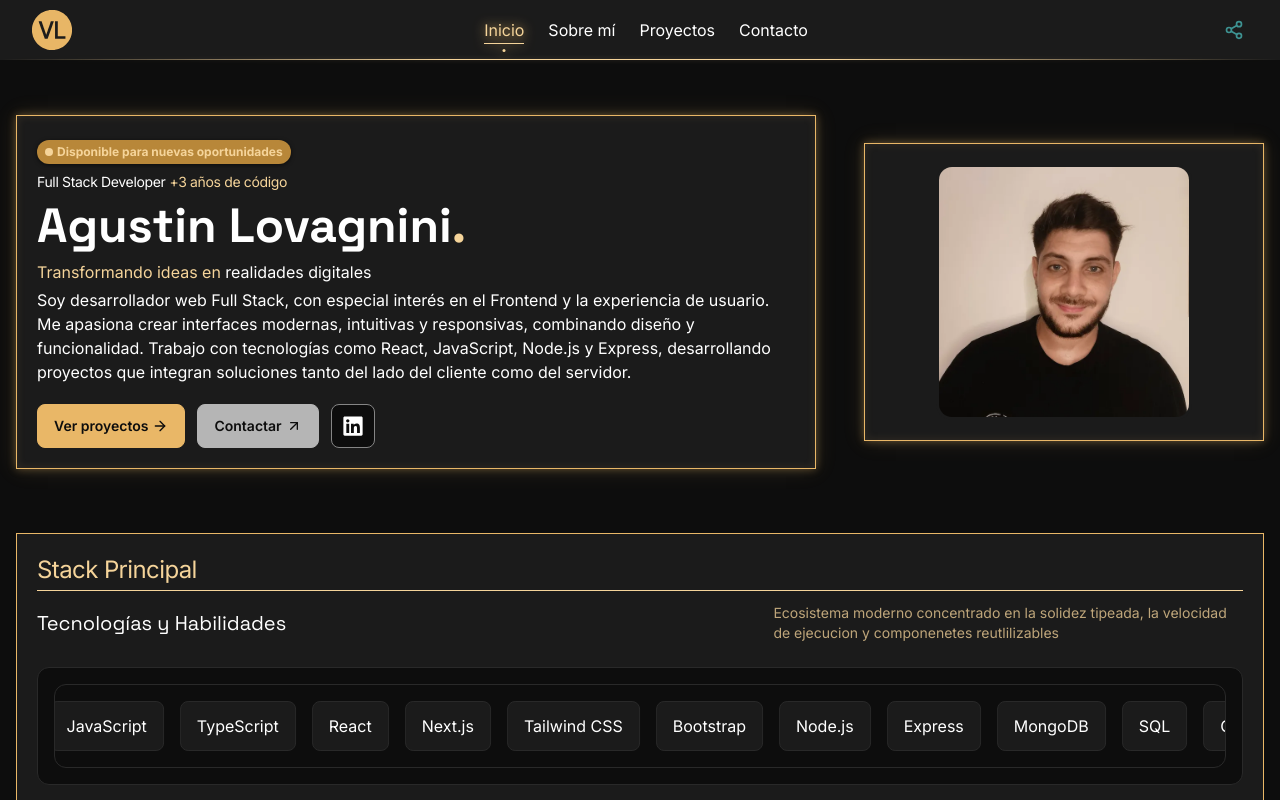
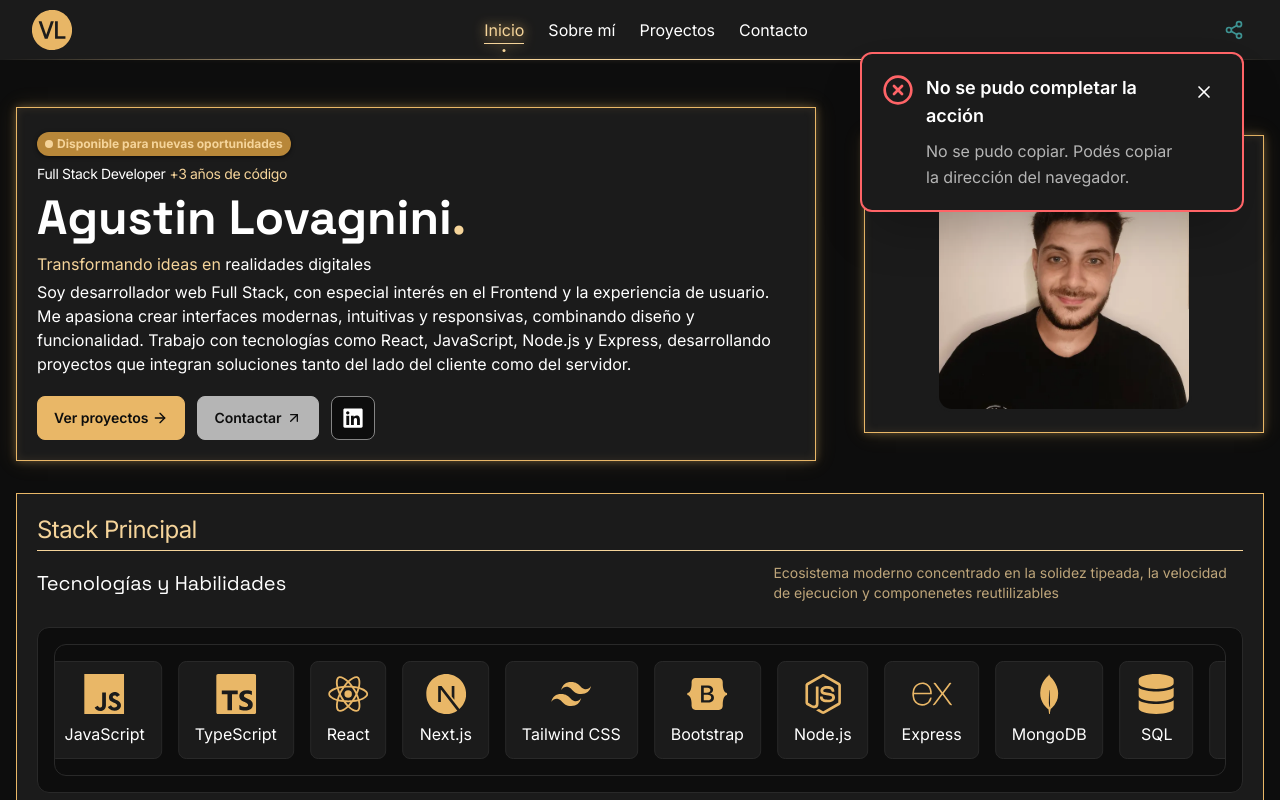
Before and after one commit to agustin-lovagnini/agustin-lovagnini-cv, a Next.js app: page / in a window 1280 px wide. Both pictures are taken after a click on the button "Compartir portfolio". Shown: the top 800 px of the page. Built offline with nearby package versions, Linux system fonts and the light colour scheme.

Commit message:
feat: mejorar la presentación y funcionalidad del portfolio, incluyendo íconos en la marquesina de tecnologías y ajustes en el footer y botón de compartir

```diff
--- a/app/page.tsx
+++ b/app/page.tsx
@@ -5,7 +5,7 @@ import TechnologiesMarquee from "../components/TechnologiesMarquee";
 
 export default function Home() {
   return (
-    <main className="w-full min-h-screen flex flex-col items-center justify-center gap-16 px-4 py-8 ">
+    <main className="w-full min-h-screen flex flex-col items-center justify-center gap-8 px-4 py-8 ">
       <section
         aria-labelledby="presentacion-personal"
         className="grid grid-cols-1 items-center gap-8 md:grid-cols-[2fr_1fr] md:gap-12"
--- a/components/Footer.tsx
+++ b/components/Footer.tsx
@@ -42,7 +42,7 @@ export default function Footer() {
                 </nav>
             </div>
 
-            <p className="mt-4 text-center text-xs leading-relaxed select-none">
+            <p className="mt-2 text-center text-xs leading-relaxed select-none">
                 &copy; 2026 Agustín Lovagnini · Portfolio profesional
             </p>
         </footer>
--- a/components/ShareButton.tsx
+++ b/components/ShareButton.tsx
@@ -1,18 +1,34 @@
 "use client";
 
-import { Share2 } from "lucide-react";
+import { useState } from "react";
+import { createPortal } from "react-dom";
+import { CheckCircle2, CircleX, Share2, X } from "lucide-react";
+import type { MouseEvent } from "react";
 
 export default function ShareButton() {
+    const [message, setMessage] = useState("");
+    const [isError, setIsError] = useState(false);
+    const [position, setPosition] = useState({ top: 0, left: 16, width: 352 });
 
-    const handleShare = async () => {
+    const handleShare = async (event: MouseEvent<HTMLButtonElement>) => {
+        const rect = event.currentTarget.getBoundingClientRect();
+        const width = Math.min(384, window.innerWidth - 32);
+        setPosition({
+            top: Math.max(16, Math.min(rect.bottom + 12, window.innerHeight - 220)),
+            left: Math.max(16, Math.min(rect.right - width, window.innerWidth - width - 16)),
+            width,
+        });
+        setMessage("");
+        setIsError(false);
 
         if (!navigator.share) {
             try {
                 await navigator.clipboard.writeText(window.location.origin);
-                alert("Enlace copiado. Ya podés pegarlo y compartirlo.");
+                setMessage("Enlace copiado. Ya podés pegarlo y compartirlo.");
             } catch (error) {
+                setIsError(true);
                 console.error("No se pudo copiar el enlace:", error);
-                alert("No se pudo copiar. Podés copiar la dirección del navegador.");
+                setMessage("No se pudo copiar. Podés copiar la dirección del navegador.");
             }
 
             return;
@@ -30,10 +46,13 @@ export default function ShareButton() {
             }
 
             console.error("No se pudo compartir:", error);
+            setIsError(true);
+            setMessage("No se pudo compartir. Intentá nuevamente o copiá la dirección del sitio.");
         }
     };
 
     return (
+        <>
             <button
                 type="button"
                 aria-label="Compartir portfolio"
@@ -42,5 +61,31 @@ export default function ShareButton() {
             >
                 <Share2 className="size-7 md:size-5" color="#3e9392" />
             </button>
+            {message && createPortal(
+                <div
+                    className={`fixed z-[100] max-h-[calc(100dvh-2rem)] overflow-y-auto rounded-xl border-2 bg-surface p-5 text-foreground shadow-2xl ${isError ? "border-red-400" : "border-gold"}`}
+                    style={position}
+                >
+                    <div className="flex items-start gap-3">
+                        {isError
+                            ? <CircleX aria-hidden="true" className="size-8 shrink-0 text-red-400" />
+                            : <CheckCircle2 aria-hidden="true" className="size-8 shrink-0 text-gold" />}
+                        <div role={isError ? "alert" : "status"} aria-atomic="true" className="min-w-0 flex-1 break-words">
+                            <p className="mb-2 text-lg font-semibold">{isError ? "No se pudo completar la acción" : "Enlace copiado"}</p>
+                            <p className="text-base leading-relaxed text-muted">{message}</p>
+                        </div>
+                        <button
+                            type="button"
+                            aria-label="Cerrar aviso"
+                            onClick={() => setMessage("")}
+                            className="flex size-9 shrink-0 cursor-pointer items-center justify-center rounded text-foreground hover:bg-outline focus-visible:outline-2 focus-visible:outline-gold"
+                        >
+                            <X aria-hidden="true" className="size-5" />
+                        </button>
+                    </div>
+                </div>,
+                document.body,
+            )}
+        </>
     );
 }
--- a/components/TechnologiesMarquee.tsx
+++ b/components/TechnologiesMarquee.tsx
@@ -6,16 +6,28 @@ export default function TechnologiesMarquee() {
             <div className="marquee-track flex w-max">
                 <ul className="flex w-max shrink-0 gap-4 pr-4">
                     {technologies.map((technology) => (
-                        <li key={technology.id} className="shrink-0 whitespace-nowrap rounded-lg border border-outline bg-surface px-4 py-3">
-                            {technology.name}
+                        <li key={technology.id} className="flex flex-col items-center gap-2 shrink-0 whitespace-nowrap rounded-lg border border-outline bg-surface px-4 py-3">
+                            {technology.icon && (
+                                <technology.icon
+                                    aria-hidden="true"
+                                    className="size-10 text-gold"
+                                />
+                            )}
+                            <span>{technology.name}</span>
                         </li>
                     ))}
                 </ul>
 
                 <ul aria-hidden="true" className="flex w-max shrink-0 gap-4 pr-4">
                     {technologies.map((technology) => (
-                        <li key={technology.id} className="shrink-0 whitespace-nowrap rounded-lg border border-outline bg-surface px-4 py-3">
-                            {technology.name}
+                        <li key={technology.id} className="flex flex-col items-center gap-2 shrink-0 whitespace-nowrap rounded-lg border border-outline bg-surface px-4 py-3">
+                            {technology.icon && (
+                                <technology.icon
+                                    aria-hidden="true"
+                                    className="size-10 text-gold"
+                                />
+                            )}
+                            <span>{technology.name}</span>
                         </li>
                     ))}
                 </ul>
--- a/data/technologies.ts
+++ b/data/technologies.ts
@@ -1,22 +1,42 @@
+import type { IconType } from "react-icons";
+import { FaDatabase } from "react-icons/fa";
+import {
+    SiHtml5,
+    SiCss,
+    SiSass,
+    SiJavascript,
+    SiTypescript,
+    SiReact,
+    SiNextdotjs,
+    SiTailwindcss,
+    SiBootstrap,
+    SiNodedotjs,
+    SiExpress,
+    SiMongodb,
+    SiGit,
+    SiGithub,
+} from "react-icons/si";
+
+
 export interface Technology {
     id: string,
     name: string,
+    icon: IconType;
 }
-
 export const technologies: Technology[] = [
-    { id: 'html', name: 'HTML5' },
-    { id: 'css', name: 'CSS3' },
-    { id: 'sass', name: 'Sass' },
-    { id: 'javascript', name: 'JavaScript' },
-    { id: 'typescript', name: 'TypeScript' },
-    { id: 'react', name: 'React' },
-    { id: 'nextjs', name: 'Next.js' },
-    { id: 'tailwindcss', name: 'Tailwind CSS' },
-    { id: 'bootstrap', name: 'Bootstrap' },
-    { id: 'nodejs', name: 'Node.js' },
-    { id: 'express', name: 'Express' },
-    { id: 'mongodb', name: 'MongoDB' },
-    { id: 'sql', name: 'SQL' },
-    { id: 'git', name: 'Git' },
-    { id: 'github', name: 'GitHub' },
+    { id: "html", name: "HTML5", icon: SiHtml5 },
+    { id: "css", name: "CSS3", icon: SiCss },
+    { id: "sass", name: "Sass", icon: SiSass },
+    { id: "javascript", name: "JavaScript", icon: SiJavascript },
+    { id: "typescript", name: "TypeScript", icon: SiTypescript },
+    { id: "react", name: "React", icon: SiReact },
+    { id: "nextjs", name: "Next.js", icon: SiNextdotjs },
+    { id: "tailwindcss", name: "Tailwind CSS", icon: SiTailwindcss },
+    { id: "bootstrap", name: "Bootstrap", icon: SiBootstrap },
+    { id: "nodejs", name: "Node.js", icon: SiNodedotjs },
+    { id: "express", name: "Express", icon: SiExpress },
+    { id: "mongodb", name: "MongoDB", icon: SiMongodb },
+    { id: "sql", name: "SQL", icon: FaDatabase },
+    { id: "git", name: "Git", icon: SiGit },
+    { id: "github", name: "GitHub", icon: SiGithub },
 ];
```
Lines whose indentation alone changed are shown as unchanged.
